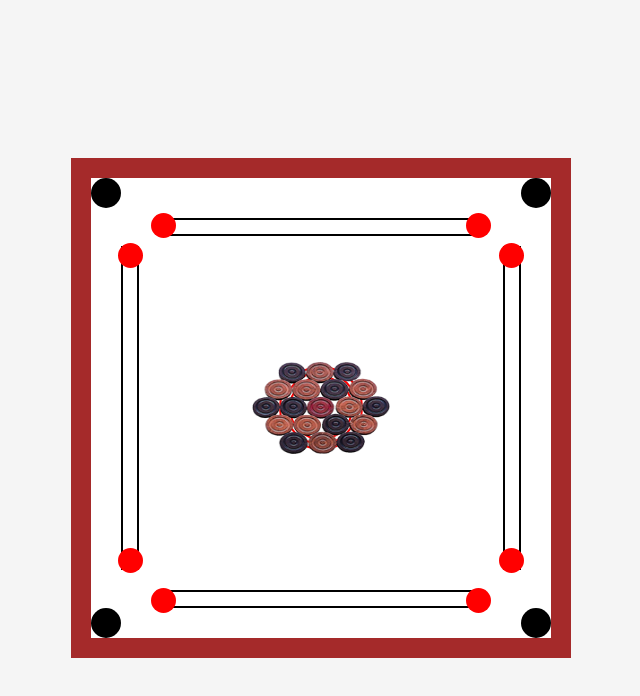
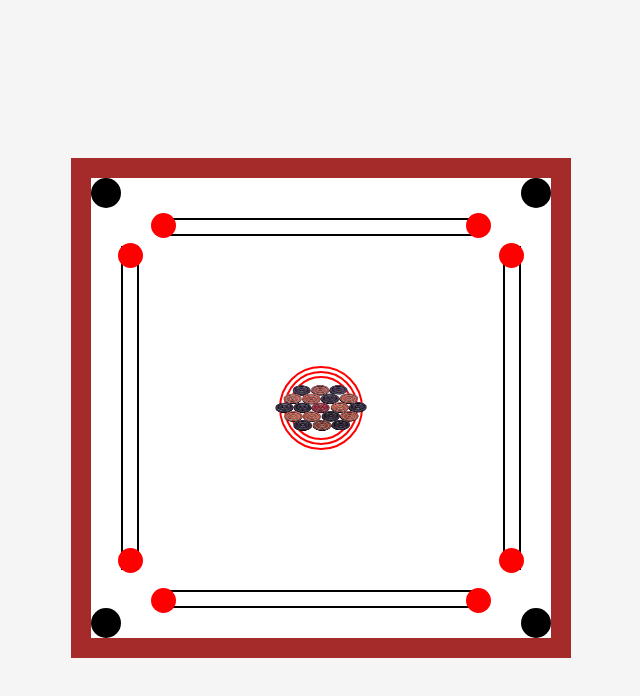
Before and after one commit to lakshmidusanapudi/carromborad, a plain HTML site: page index.html in a window 1280 px wide. Shown: the whole page, without its empty margins (319-959 px from the left). Drawn offline with Linux system fonts and the light colour scheme.

Commit message:
Add files via upload

```diff
--- a/index.html
+++ b/index.html
@@ -240,8 +240,8 @@ body {
     top: 50%;
     left: 50%;
     transform: translate(-50%, -50%);
-    width: 30%;
-    height: 20%;
+    width: 20%;
+    height: 10%;
 }
 
     </style>
```
